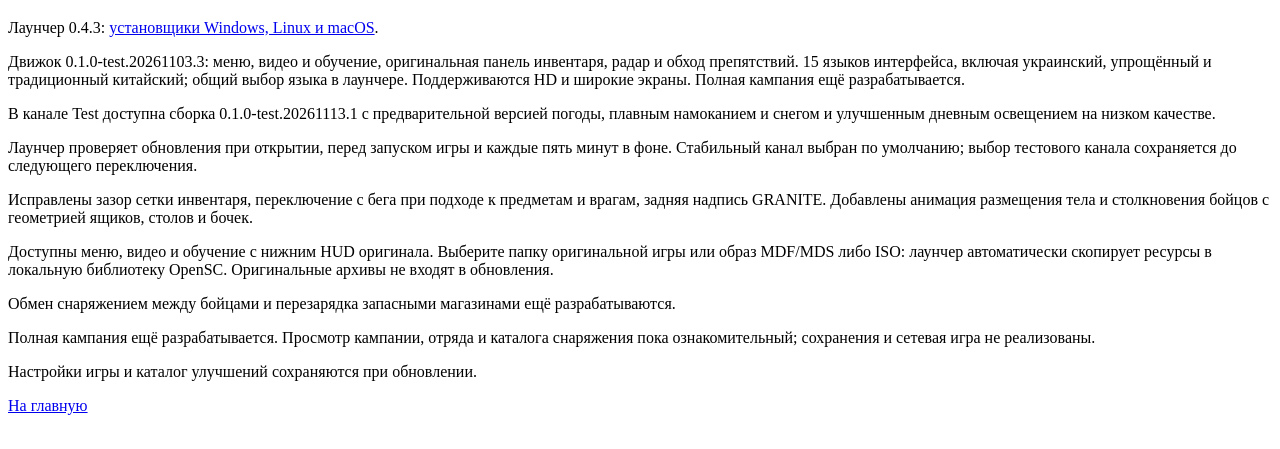
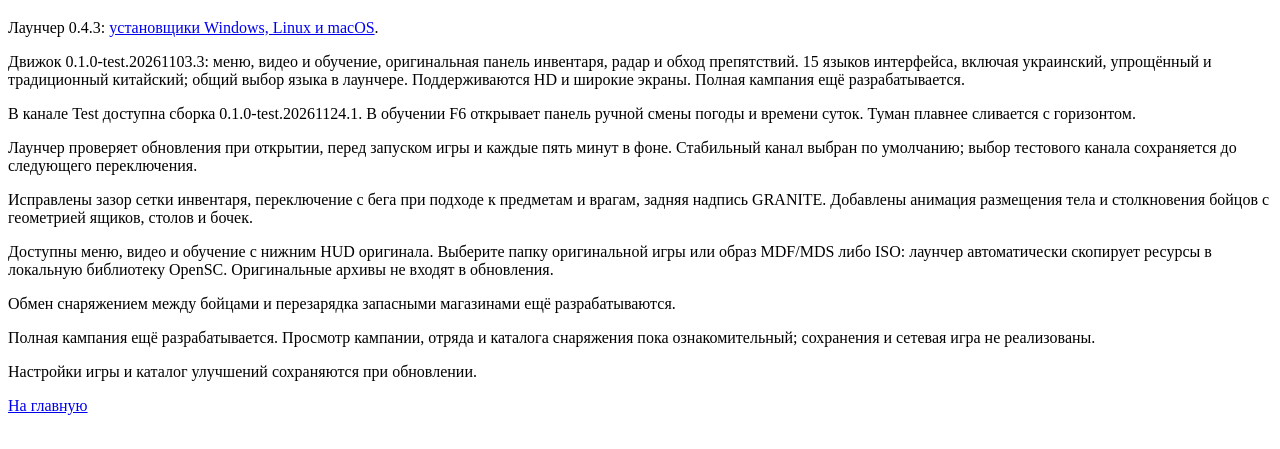
Before and after one commit to STG-44/opensc, a plain HTML site: page deploy/updates/index.html in a window 1280 px wide. Shown: the part 61-510 px from the top of the page. Drawn offline with Linux system fonts and the light colour scheme.

Commit message:
Record the Test release for training weather controls

```diff
--- a/deploy/updates/index.html
+++ b/deploy/updates/index.html
@@ -3,7 +3,7 @@
 <title>Обновления OpenSC</title><main><h1>Обновления OpenSC</h1>
 <p>Лаунчер 0.4.3: <a href="/#downloads">установщики Windows, Linux и macOS</a>.</p>
 <p>Движок 0.1.0-test.20261103.3: меню, видео и обучение, оригинальная панель инвентаря, радар и обход препятствий. 15 языков интерфейса, включая украинский, упрощённый и традиционный китайский; общий выбор языка в лаунчере. Поддерживаются HD и широкие экраны. Полная кампания ещё разрабатывается.</p>
-<p>В канале Test доступна сборка 0.1.0-test.20261113.1 с предварительной версией погоды, плавным намоканием и снегом и улучшенным дневным освещением на низком качестве.</p>
+<p>В канале Test доступна сборка 0.1.0-test.20261124.1. В обучении F6 открывает панель ручной смены погоды и времени суток. Туман плавнее сливается с горизонтом.</p>
 <p>Лаунчер проверяет обновления при открытии, перед запуском игры и каждые пять минут в фоне. Стабильный канал выбран по умолчанию; выбор тестового канала сохраняется до следующего переключения.</p>
 <p>Исправлены зазор сетки инвентаря, переключение с бега при подходе к предметам и врагам, задняя надпись GRANITE. Добавлены анимация размещения тела и столкновения бойцов с геометрией ящиков, столов и бочек.</p>
 <p>Доступны меню, видео и обучение с нижним HUD оригинала. Выберите папку оригинальной игры или образ MDF/MDS либо ISO: лаунчер автоматически скопирует ресурсы в локальную библиотеку OpenSC. Оригинальные архивы не входят в обновления.</p>
```
Also changed, not shown: 1 other file.
